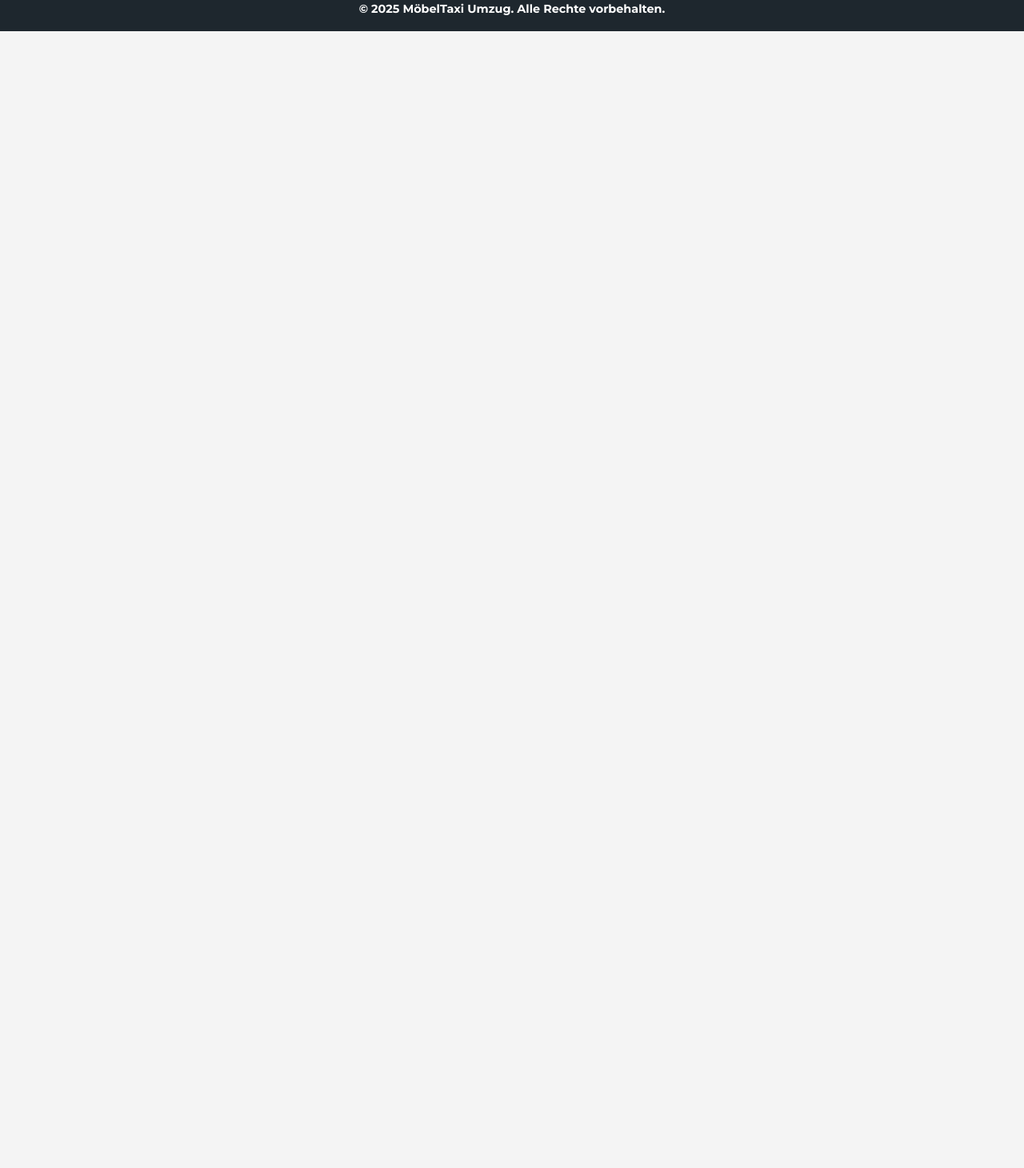
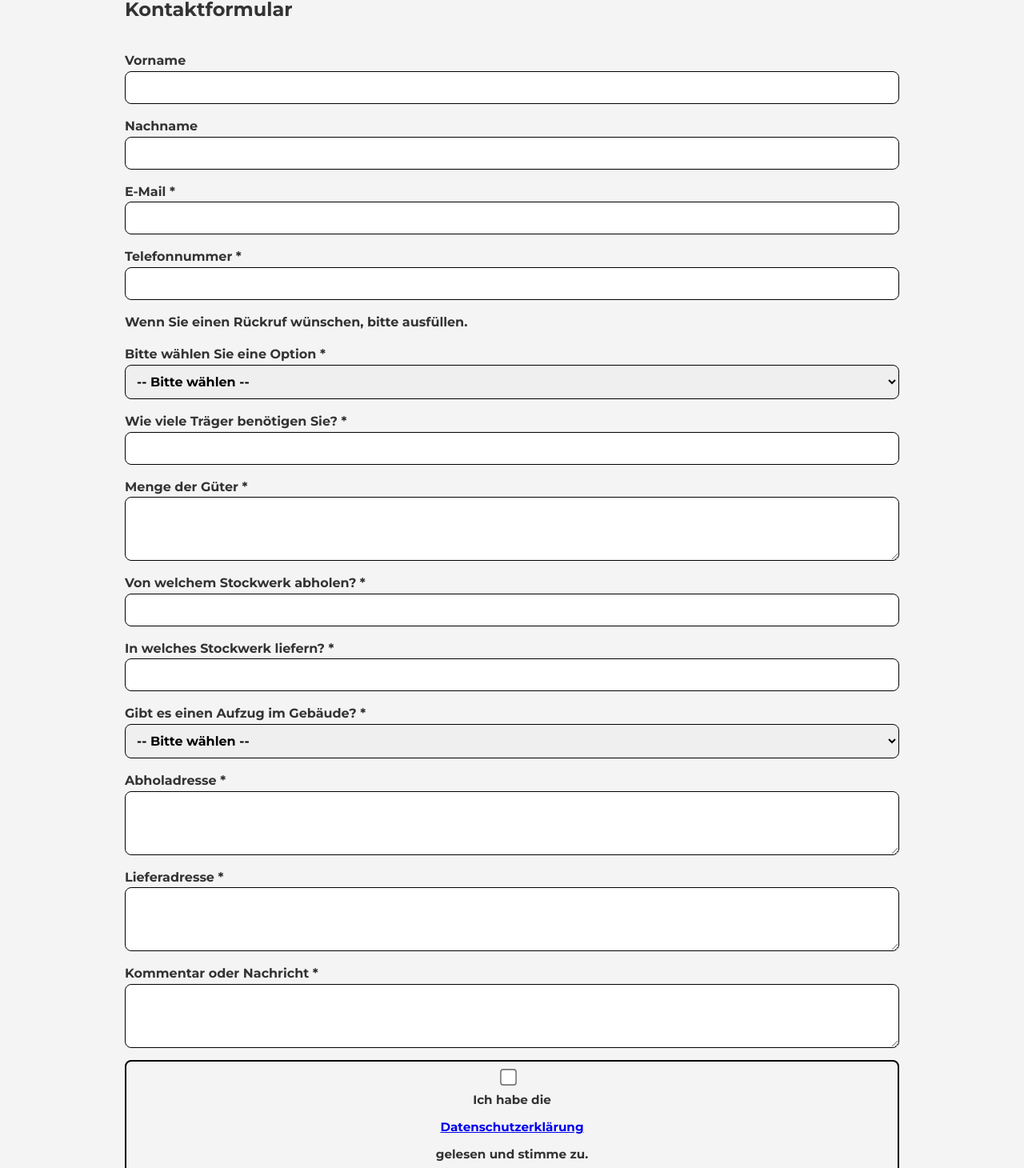
Before and after one commit to projectmanage001/MoebelTaxiUmzug, a React (Create React App) app: page / in a window 1280 px wide. Shown: the part 953-2413 px from the top of the page at 80% size. Before the commit the page ends 992 px from the top, so only its background shows below. Built offline with nearby package versions, Linux system fonts and the light colour scheme.

Commit message:
e-mailjs add to hero

```diff
--- a/src/App.js
+++ b/src/App.js
@@ -85,8 +85,15 @@ function Header() {
   );
 }
 
-// Home
-function Home() { return <Hero />; }
+// Ana Sayfa
+function Home() {
+  return (
+    <>
+      <Hero />
+      <ContactFormSection />
+    </>
+  );
+}
 
 function Hero() {
   return (
@@ -110,6 +117,83 @@ function Hero() {
           </a>
         </p>
       </div>
+    </section>
+  );
+}
+
+// Ortak İletişim Formu Bileşeni (Hem Home’da hem Kontakt sayfasında kullanılacak)
+function ContactFormSection() {
+  const form = useRef();
+  const [sent, setSent] = useState(false);
+  const [checked, setChecked] = useState(false);
+
+  const sendEmail = (e) => {
+    e.preventDefault();
+    if (!checked) {
+      alert("Bitte bestätigen Sie die Datenschutzerklärung.");
+      return;
+    }
+    emailjs
+      .sendForm(
+        "service_m5e9zfv",
+        "template_fk75mjp",
+        form.current,
+        "m8spZLGqXBIEqNGr0"
+      )
+      .then(() => {
+        setSent(true);
+        form.current.reset();
+        setChecked(false);
+      })
+      .catch(() => alert("Fehler beim Senden."));
+  };
+
+  return (
+    <section className="section contact-section">
+      <h2 style={{ marginTop: "2rem" }}>Kontaktformular</h2>
+      <form ref={form} onSubmit={sendEmail} className="contact-form">
+        <label>Vorname<input type="text" name="vorname" required /></label>
+        <label>Nachname<input type="text" name="nachname" required /></label>
+        <label>E-Mail *<input type="email" name="email" required /></label>
+        <label>Telefonnummer *<input type="tel" name="telefonnummer" required /></label>
+        <p>Wenn Sie einen Rückruf wünschen, bitte ausfüllen.</p>
+        <label>Bitte wählen Sie eine Option *
+          <select name="dienstleistung" required>
+            <option value="">-- Bitte wählen --</option>
+            <option>Umzüge</option><option>Möbeltransporte</option>
+            <option>Entrümpelung</option><option>Montage</option>
+            <option>Gartenarbeiten</option><option>Lieferung</option>
+          </select>
+        </label>
+        <label>Wie viele Träger benötigen Sie? *<input type="number" name="traeger" required /></label>
+        <label>Menge der Güter *<textarea name="menge" required></textarea></label>
+        <label>Von welchem Stockwerk abholen? *<input type="text" name="abholstock" required /></label>
+        <label>In welches Stockwerk liefern? *<input type="text" name="lieferstock" required /></label>
+        <label>Gibt es einen Aufzug im Gebäude? *
+          <select name="aufzug" required>
+            <option value="">-- Bitte wählen --</option>
+            <option>Ja</option><option>Nein</option>
+          </select>
+        </label>
+        <label>Abholadresse *<textarea name="abholadresse" required></textarea></label>
+        <label>Lieferadresse *<textarea name="lieferadresse" required></textarea></label>
+        <label>Kommentar oder Nachricht *<textarea name="nachricht" required></textarea></label>
+
+        <label className="checkbox-label highlighted-checkbox">
+          <input
+            type="checkbox"
+            checked={checked}
+            onChange={() => setChecked(!checked)}
+            required
+          />
+          Ich habe die{" "}
+          <a href="/datenschutzerklaerung" target="_blank" rel="noreferrer">Datenschutzerklärung</a>{" "}
+          gelesen und stimme zu.
+        </label>
+
+        <button type="submit" className="cta-button">Absenden</button>
+        {sent && <p style={{ color: "green" }}>Nachricht erfolgreich gesendet ✅</p>}
+      </form>
     </section>
   );
 }
```
